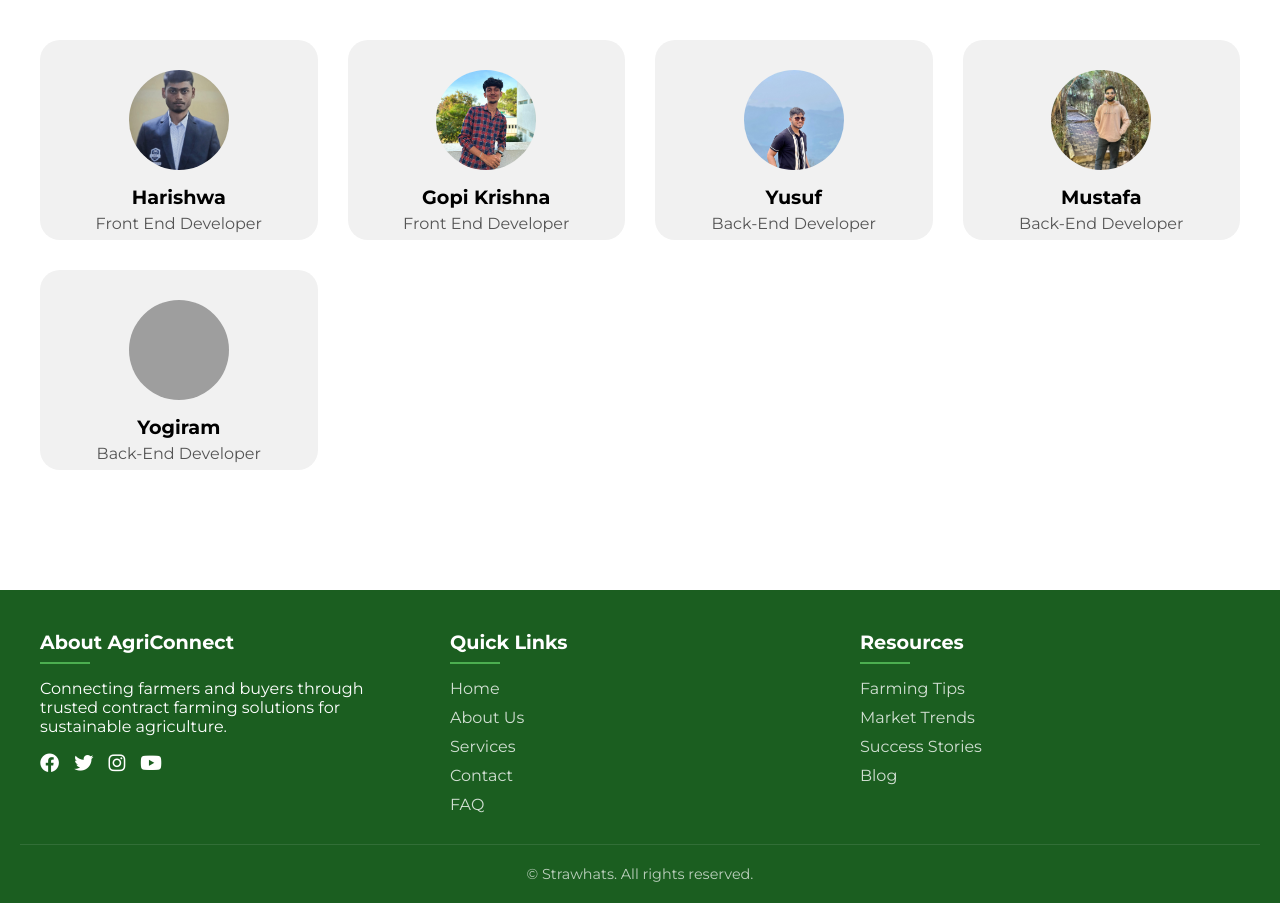
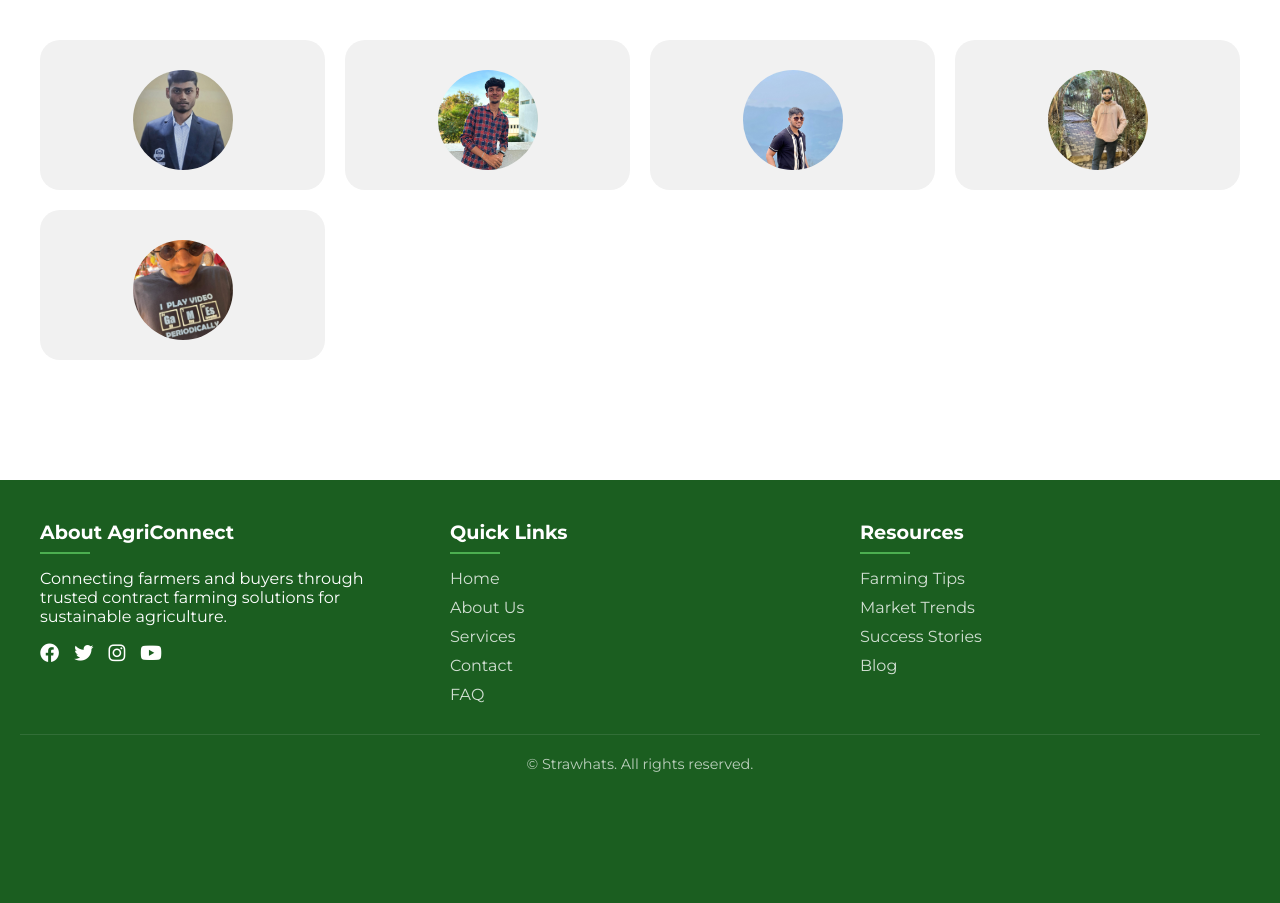
Before and after one commit to YogiramV/cropwala, a Flask app: page /about in a window 1280 px wide. Shown: the part 119-1022 px from the top of the page. After the commit the page ends 891 px from the top, so only its background shows below. Run offline with Flask 3, Linux system fonts and the light colour scheme; grey boxes are pictures that could not be loaded.

Commit message:
enhanced the about page

```diff
--- a/templates/about.html
+++ b/templates/about.html
@@ -22,6 +22,10 @@
             display: flex;
             flex-direction: column;
         }
+        html
+        {
+            scroll-behavior: smooth;
+        }
 
         header {
             background: #1B5E20;
@@ -45,8 +49,8 @@
 
         .team-cards {
             display: grid;
-            grid-template-columns: repeat(auto-fill, minmax(250px, 1fr));
-            gap: 30px;
+            grid-template-columns: repeat(auto-fill, minmax(230px, 1fr));
+            gap: 20px;
             margin-bottom: 60px;
         }
 
@@ -58,7 +62,7 @@
             transition: all 0.3s ease;
             position: relative;
             overflow: hidden;
-            height: 200px;
+            height: 150px;
         }
 
         .team-card .photo {
@@ -94,6 +98,41 @@
 
             .team-card:hover .photo {
                 transform: scale(1.1);
+            }
+            h2
+            {
+                margin-top: 100px;
+                transition: 0.5s;
+            }
+            .team-card p
+            {
+                transition: 0.5s;
+            }
+            .team-card:hover h2 {
+                transform: translateY(-80px);
+            }
+            .team-card:hover
+            {
+                height: 220px;
+            }
+            .team-card:hover p
+            {
+                transform: translateY(-80px);
+            }
+            .team-card img
+            {
+                transition: 0.5s;
+            }
+            .team-card:hover img
+            {
+                transform: scale(1.5);
+                width: 80%;
+            }
+            .team-card:hover .photo
+            {
+
+                width: 120px;
+                height: 120px;
             }
         }
 
@@ -244,9 +283,9 @@
                     <p class="about">Back-End Developer</p>
                 </div>
 
-                <div class="team-card">
+                <div class="team-card" id="yogiram">
                     <div class="photo">
-                        <img src="/api/placeholder/100/100" alt="Yogiram">
+                        <img src="/static/yogiram.jpg" alt="Yogiram">
                     </div>
                     <h2>Yogiram</h2>
                     <p class="about">Back-End Developer</p>
```
Also changed, not shown: static/yogiram.jpg (added).
